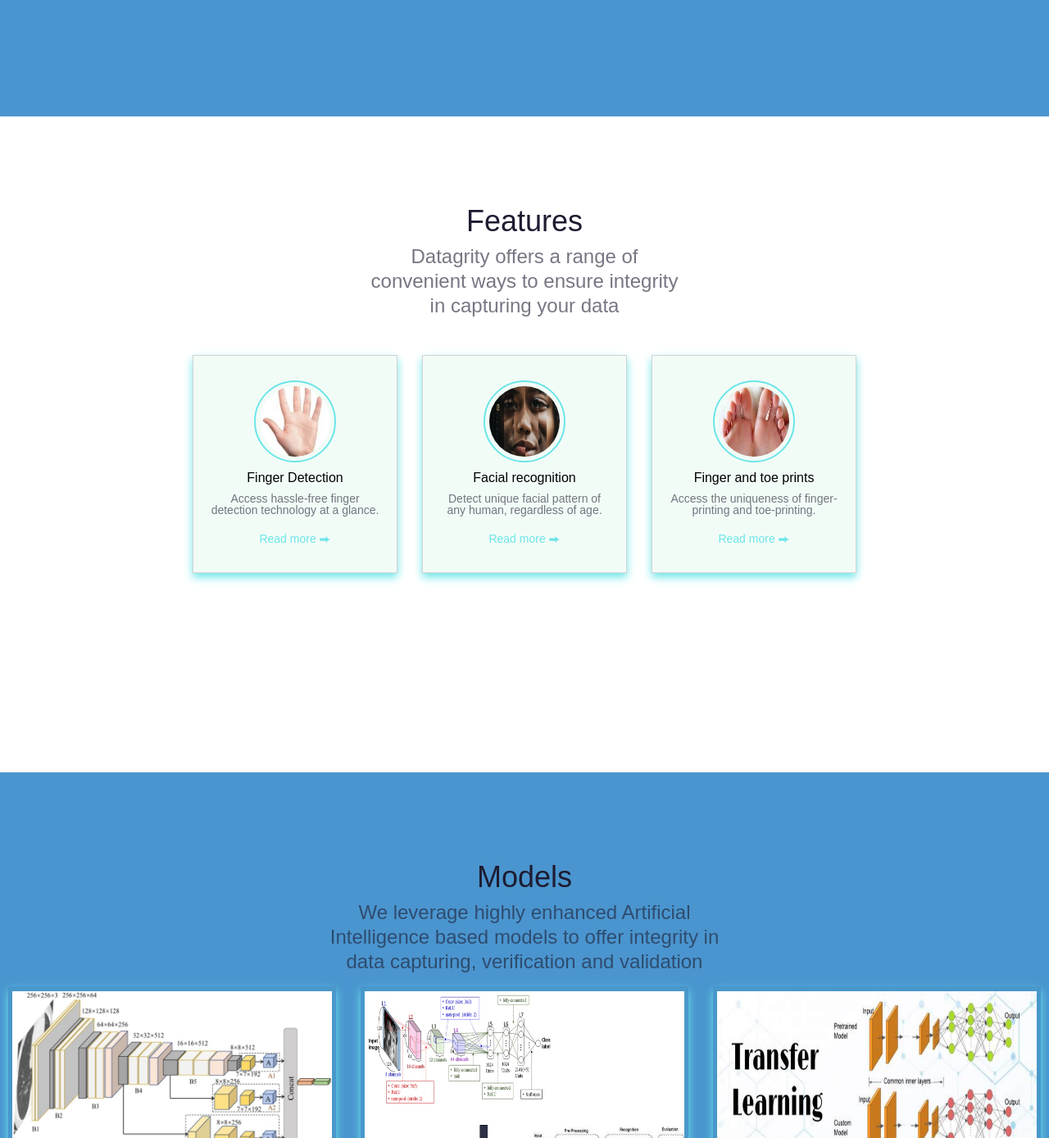
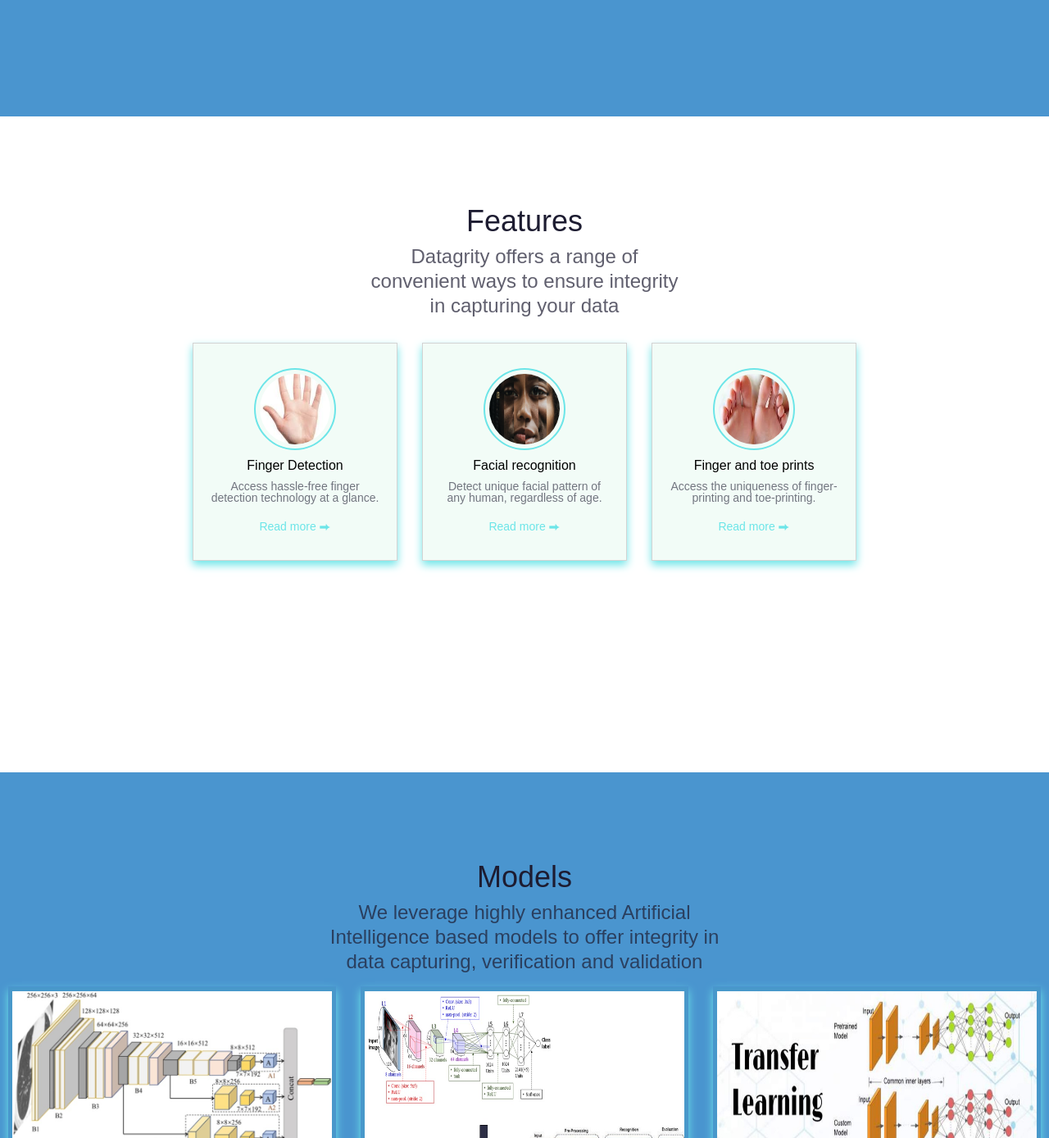
Before and after one commit to Patrick-Chukwu/datagrity, a React (Create React App) app: page / in a window 1280 px wide. Shown: the part 658-2046 px from the top of the page at 82% size. Built offline with nearby package versions, Linux system fonts and the light colour scheme.

Commit message:
Increase opacity on title paragraph

```diff
--- a/src/components/button/button.css
+++ b/src/components/button/button.css
@@ -28,7 +28,7 @@
     max-width: 500px;
     /* padding-bottom: var(--gap-big); */
     color: #1D1C31;
-    opacity: 60%;
+    opacity: 70%;
 
     font-size: 24px;
     line-height: 30px;
--- a/src/containers/features/features.css
+++ b/src/containers/features/features.css
@@ -24,9 +24,9 @@
 .features_title  p {
 
     max-width: 383px;
-    padding-bottom: var(--gap-big);
+    /* padding-bottom: var(--gap-big); */
     color: #1D1C31;
-    opacity: 60%;
+    opacity: 70%;
 
     font-size: 24px;
     line-height: 30px;
```
